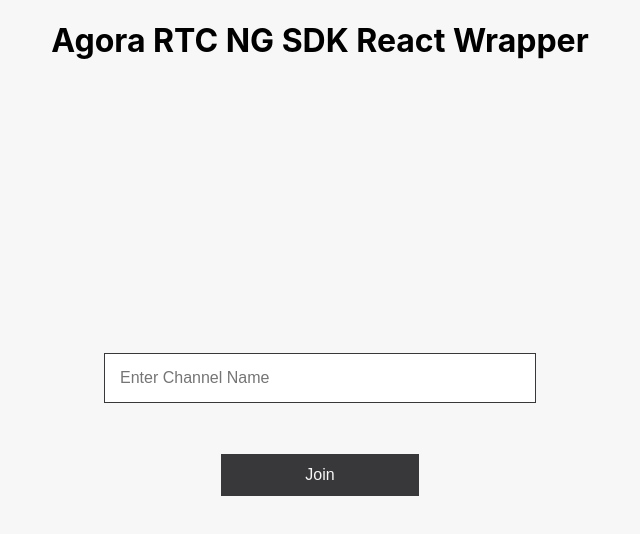
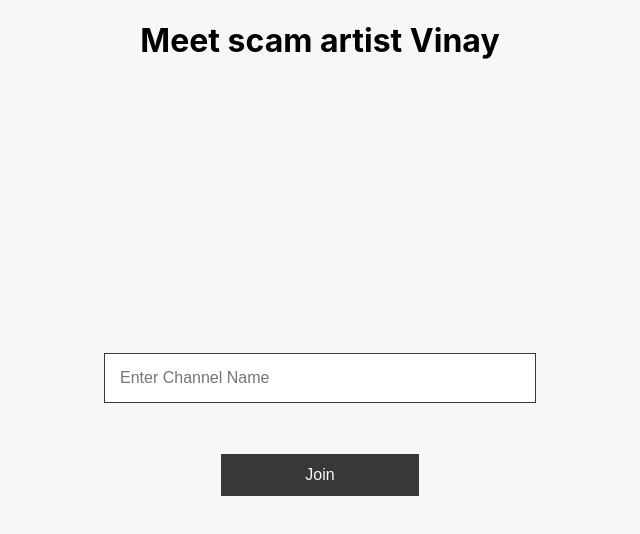
Before and after one commit to clearly-outsane/Town-website, a React (Create React App) app: page / in a window 1280 px wide. Shown: the top 534 px of the page, without its empty margins (320-960 px from the left). Built offline with nearby package versions, Linux system fonts and the light colour scheme; what agora-rtc-react would draw is missing.

Commit message:
title change lol

```diff
--- a/src/App.js
+++ b/src/App.js
@@ -23,7 +23,7 @@
   const [channelName, setChannelName] = useState("");
   return (
     <div>
-      <h1 className="heading">Agora RTC NG SDK React Wrapper</h1>
+      <h1 className="heading">Meet scam artist Vinay</h1>
       {inCall ? (
         <VideoCall setInCall={setInCall} channelName={channelName} />
       ) : (
```
